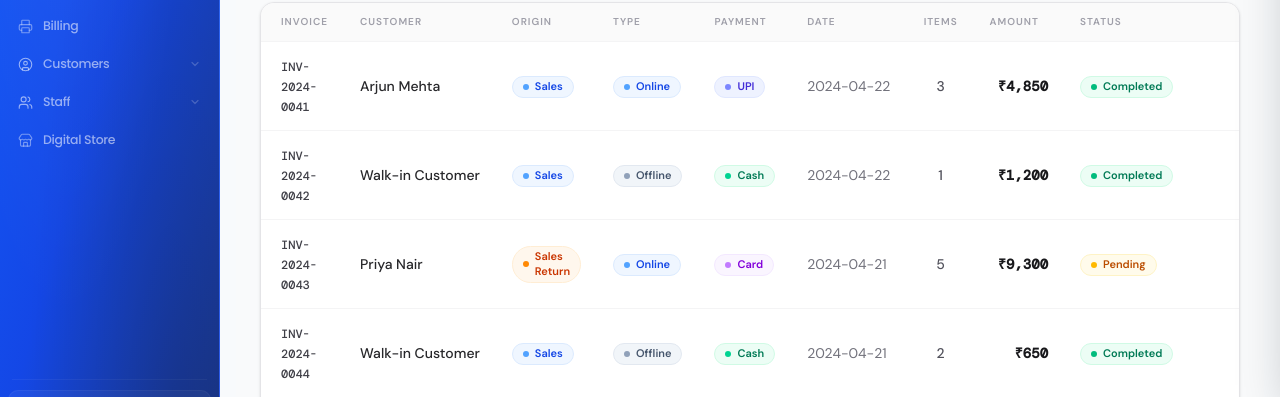
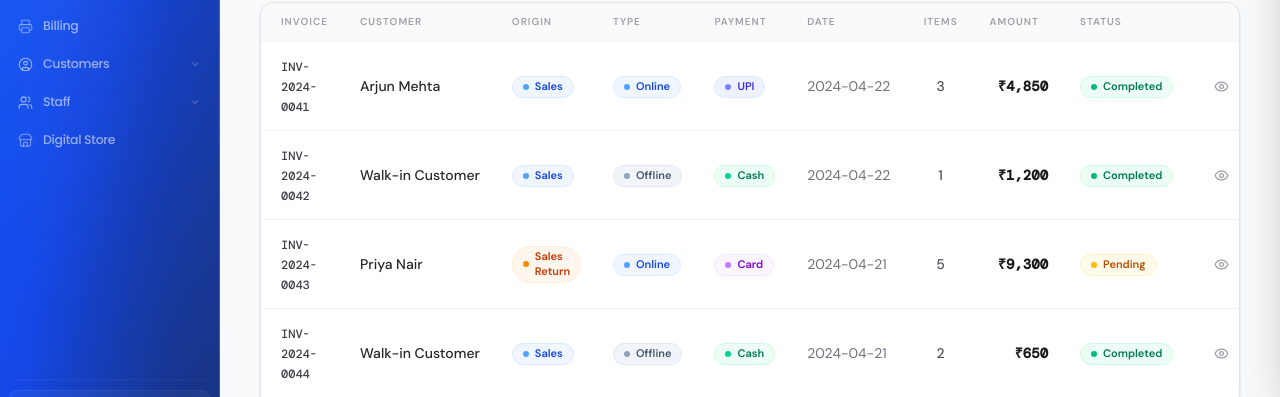
Before and after one commit to Dhanush-coder-ux/market-place, a React (Vite) app: page /sales in a window 1280 px wide. Shown: the part 403-800 px from the top of the page. Built offline with nearby package versions, Linux system fonts and the light colour scheme.

Commit message:
fix all ui logics

```diff
--- a/src/features/sales/pages/SalesPage.tsx
+++ b/src/features/sales/pages/SalesPage.tsx
@@ -1075,14 +1075,11 @@ const SalesListPage: React.FC = () => {
                       </td>
                       <td className="py-3.5 px-4"><Badge cls={sCfg.cls} dot={sCfg.dot} label={sale.status} /></td>
                       <td className="py-3.5 pl-4 pr-5">
-                        <div className="sales-row-actions flex items-center justify-end gap-1">
+                        <div className=" flex items-center justify-end gap-1">
                           <button
                             onClick={() => { setSelectedSale(sale); setIsSidebarOpen(true); }}
                             className="w-8 h-8 flex items-center justify-center rounded-md text-zinc-400 hover:text-blue-600 hover:bg-blue-50 transition-all">
                             <Eye size={15} />
-                          </button>
-                          <button className="w-8 h-8 flex items-center justify-center rounded-md text-zinc-400 hover:text-red-500 hover:bg-red-50 transition-all">
-                            <RotateCcw size={15} />
                           </button>
                           <button className="w-8 h-8 flex items-center justify-center rounded-md text-zinc-400 hover:text-zinc-700 hover:bg-zinc-100 transition-all">
                             <MoreHorizontal size={15} />
```
